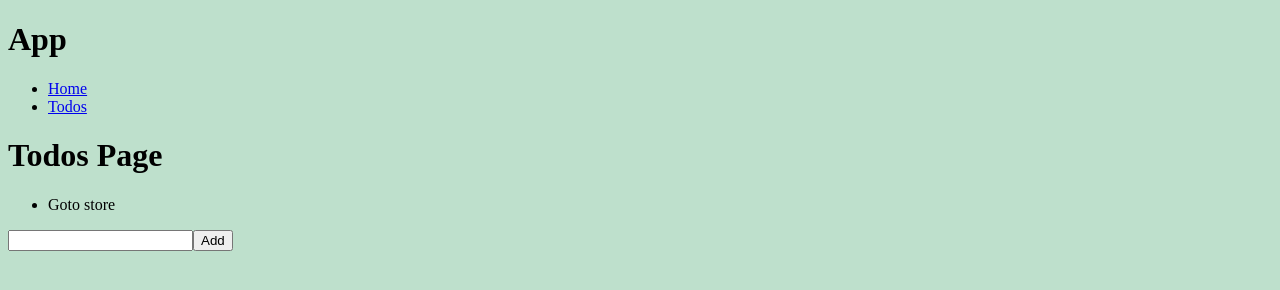
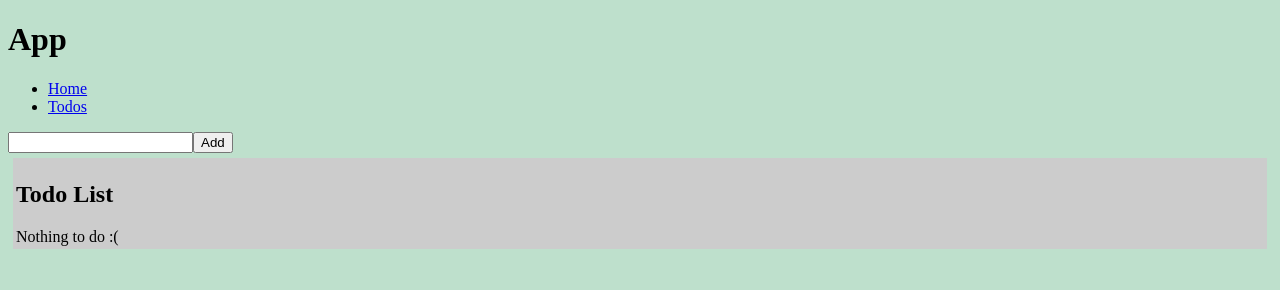
Before and after one commit to saratonite/react-express-starter, a React app: page /todos in a window 1280 px wide. Built offline with nearby package versions, Linux system fonts and the light colour scheme; what react-router-redux would draw is missing.

Commit message:
New Todo components

```diff
--- a/client/components/containers/Todos.js
+++ b/client/components/containers/Todos.js
@@ -1,5 +1,11 @@
 import React from 'react';
 import {connect} from 'react-redux';
+
+/* Import Components */
+
+import TodoItem from './../todo/TodoItem';
+import TodoList from './../todo/TodoList';
+
 
 /* Import Actions */
 import {addTodo} from './../../actions/TodoActions';
@@ -12,11 +18,6 @@ class Todos extends React.Component {
 	}
 	componentDidMount() {
 
-	}
-	renderTodos(){
-		return this.props.todo.items.map((todo,index)=>{
-			return <li key={index}>{todo.task}</li>;
-		});
 	}
 	onNewTaskChange(e){
 
@@ -40,14 +41,12 @@ class Todos extends React.Component {
 	render(){
 		return(
 			<div>
-				<h1>Todos Page</h1>
-				<ul>
-				{this.renderTodos()}
-				</ul>
 				<div>
 				<input type="text" onChange={this.onNewTaskChange.bind(this)} value={this.state.newTask}/>
 					<button onClick={this.addTodo.bind(this)}>Add</button>
 				</div>
+				<TodoList todos={this.props.todo.items}></TodoList>
+
 			</div>
 		);
 	}
--- /dev/null
+++ b/client/components/todo/TodoItem.js
@@ -0,0 +1,19 @@
+import React from 'react';
+
+export default class TodoItem extends React.Component {
+
+	constructor(props) {
+		super(props);
+
+
+	}
+
+	 render(){
+	 	return (
+	 		<div className="todo-item">
+	 			{this.props.todo.task}
+	 		</div>
+	 	);
+	 }
+
+}
--- /dev/null
+++ b/client/components/todo/TodoList.js
@@ -0,0 +1,30 @@
+import React from 'react';
+import TodoItem from './TodoItem';
+
+export default class TodoList extends React.Component {
+
+	constructor(props) {
+		super(props);
+
+	}
+	renderTodos(){
+
+		if(!this.props.todos.length){
+			return(<div>Nothing to do :(</div>);
+		}
+		return this.props.todos.map((todo,index)=>{
+			return <TodoItem key={index} todo={todo}></TodoItem>;
+		});
+	}
+
+	render(){
+
+		return(
+			<div className="todo-list">
+				<h2>Todo List</h2>
+				{this.renderTodos()}
+			</div>
+		);
+
+	}
+}
--- a/client/store.js
+++ b/client/store.js
@@ -3,7 +3,7 @@ import {createStore,combineReducers} from 'redux';
 import {routerReducer } from 'react-router-redux'
 const defaultState = {
 	todo:{
-		items:[{task:'Goto store',completed:false}]
+		items:[]
 	}
 }
 
--- a/client/styles/app.scss
+++ b/client/styles/app.scss
@@ -3,3 +3,17 @@ $primaryBgColor:rgba(86, 176, 122, 0.38);
 body{
 	background-color:$primaryBgColor;
 }
+
+.todo-list{
+	margin:5px;
+	background-color:#ccc;
+	padding: 3px;
+	.todo-item{
+		padding: 5px;
+		background-color:#eee;
+		border-bottom: 1px solid #dedede;
+		margin-top:2px;
+		min-height: 2em;
+		border-radius: 3px;
+	}
+}
```
